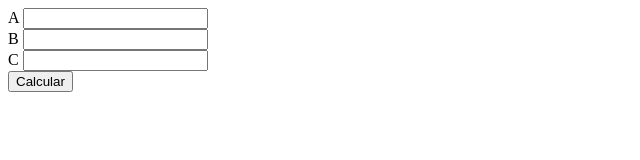
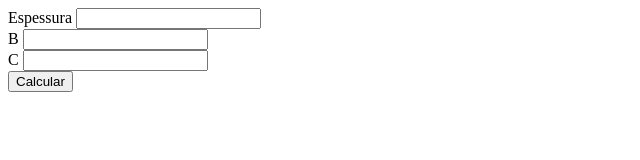
Before and after one commit to pacapetti/pacapetti.github.io, a plain HTML site: page index.html in a window 1280 px wide. Shown: the whole page, without its empty margins (0-640 px from the left). Drawn offline with Linux system fonts and the light colour scheme.

Commit message:
Update index.html

```diff
--- a/index.html
+++ b/index.html
@@ -5,7 +5,7 @@
 	<meta charset="utf-8">
 </head>
 <body>
-	<label for="a">A</label>
+	<label for="a">Espessura</label>
 	<input type="text" id="a" name="a"><br>
 	<label for="b">B</label>
 	<input type="text" id="b" name="b"><br>
```
